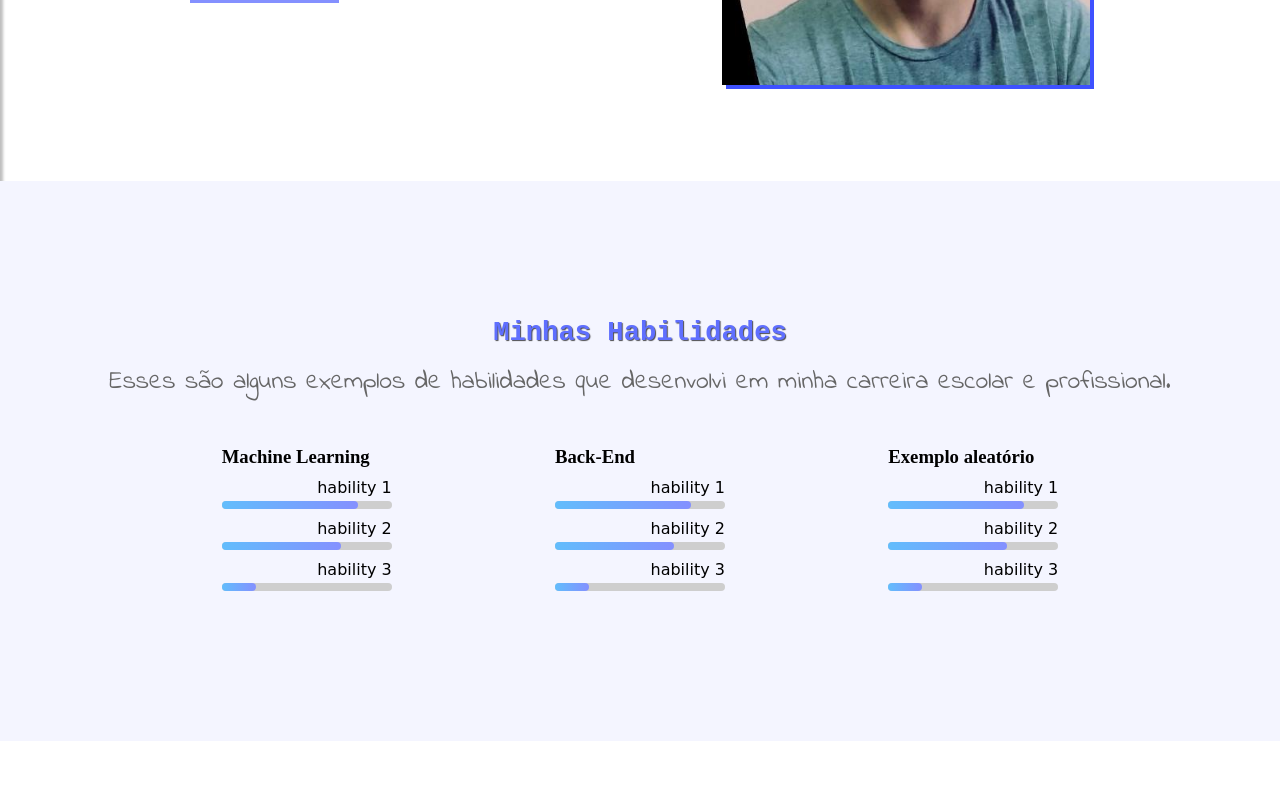
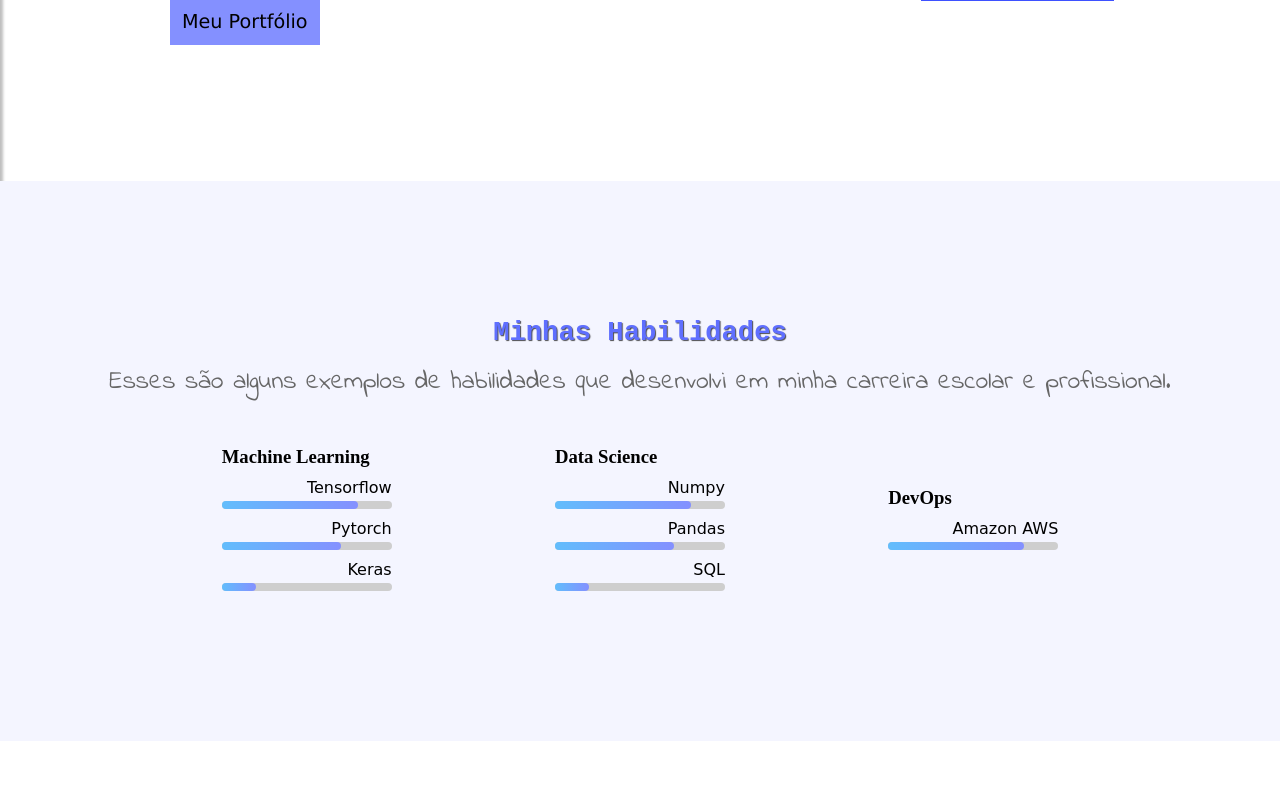
Before and after one commit to gabriel-marchese/site-gustavo, a plain HTML site: page index.html in a window 1280 px wide. Shown: the part 439-1230 px from the top of the page. Drawn offline with Linux system fonts and the light colour scheme; a web font is replaced by a local one.

Commit message:
Arrumando

```diff
--- a/index.html
+++ b/index.html
@@ -27,7 +27,7 @@
                     <div class="description">
                         <p>Eu sou</p>
                         <p><span> Gustavo Figueiredo</span></p>
-                        <p class="otherC">Focado em back-end e data science</p>
+                        <p class="otherC">Cursando Engenharia da computação, atualmente estudando Machine Learning com Tensorflow, Keras e Pytorch </p>
                         <div class="btn"><a href="#">Meu Portfólio</a></div>
                     </div>
                 </div>
@@ -47,19 +47,19 @@
                         <div class="habilityContent">
                             <h3>Machine Learning</h3>
                             <div>
-                                <p class="titleHability">hability 1</p>
+                                <p class="titleHability">Tensorflow</p>
                                 <div class="back-line">
                                     <div class="line"></div>
                                 </div>
                             </div>
                             <div>
-                                <p class="titleHability">hability 2</p>
+                                <p class="titleHability">Pytorch</p>
                                 <div class="back-line">
                                     <div class="line2"></div>
                                 </div>
                             </div>
                             <div>
-                                <p class="titleHability">hability 3</p>
+                                <p class="titleHability">Keras</p>
                                 <div class="back-line">
                                     <div class="line3"></div>
                                 </div>
@@ -68,21 +68,21 @@
                     </div>
                     <div class="habilityBox">
                         <div class="habilityContent">
-                            <h3>Back-End</h3>
+                            <h3>Data Science</h3>
                             <div>
-                                <p class="titleHability">hability 1</p>
+                                <p class="titleHability">Numpy</p>
                                 <div class="back-line">
                                     <div class="line"></div>
                                 </div>
                             </div>
                             <div>
-                                <p class="titleHability">hability 2</p>
+                                <p class="titleHability">Pandas</p>
                                 <div class="back-line">
                                     <div class="line2"></div>
                                 </div>
                             </div>
                             <div>
-                                <p class="titleHability">hability 3</p>
+                                <p class="titleHability">SQL</p>
                                 <div class="back-line">
                                     <div class="line3"></div>
                                 </div>
@@ -91,23 +91,11 @@
                     </div>
                     <div class="habilityBox">
                         <div class="habilityContent">
-                            <h3>Exemplo aleatório</h3>
+                            <h3>DevOps</h3>
                             <div>
-                                <p class="titleHability">hability 1</p>
+                                <p class="titleHability">Amazon AWS</p>
                                 <div class="back-line">
                                     <div class="line"></div>
-                                </div>
-                            </div>
-                            <div>
-                                <p class="titleHability">hability 2</p>
-                                <div class="back-line">
-                                    <div class="line2"></div>
-                                </div>
-                            </div>
-                            <div>
-                                <p class="titleHability">hability 3</p>
-                                <div class="back-line">
-                                    <div class="line3"></div>
                                 </div>
                             </div>
                         </div>
--- a/style/styles.css
+++ b/style/styles.css
@@ -292,9 +292,6 @@ footer span {
     justify-content: space-around;
   }
 
-  .otherC{
-  }
-
   span {
     font-size: 15px;
   }
```
